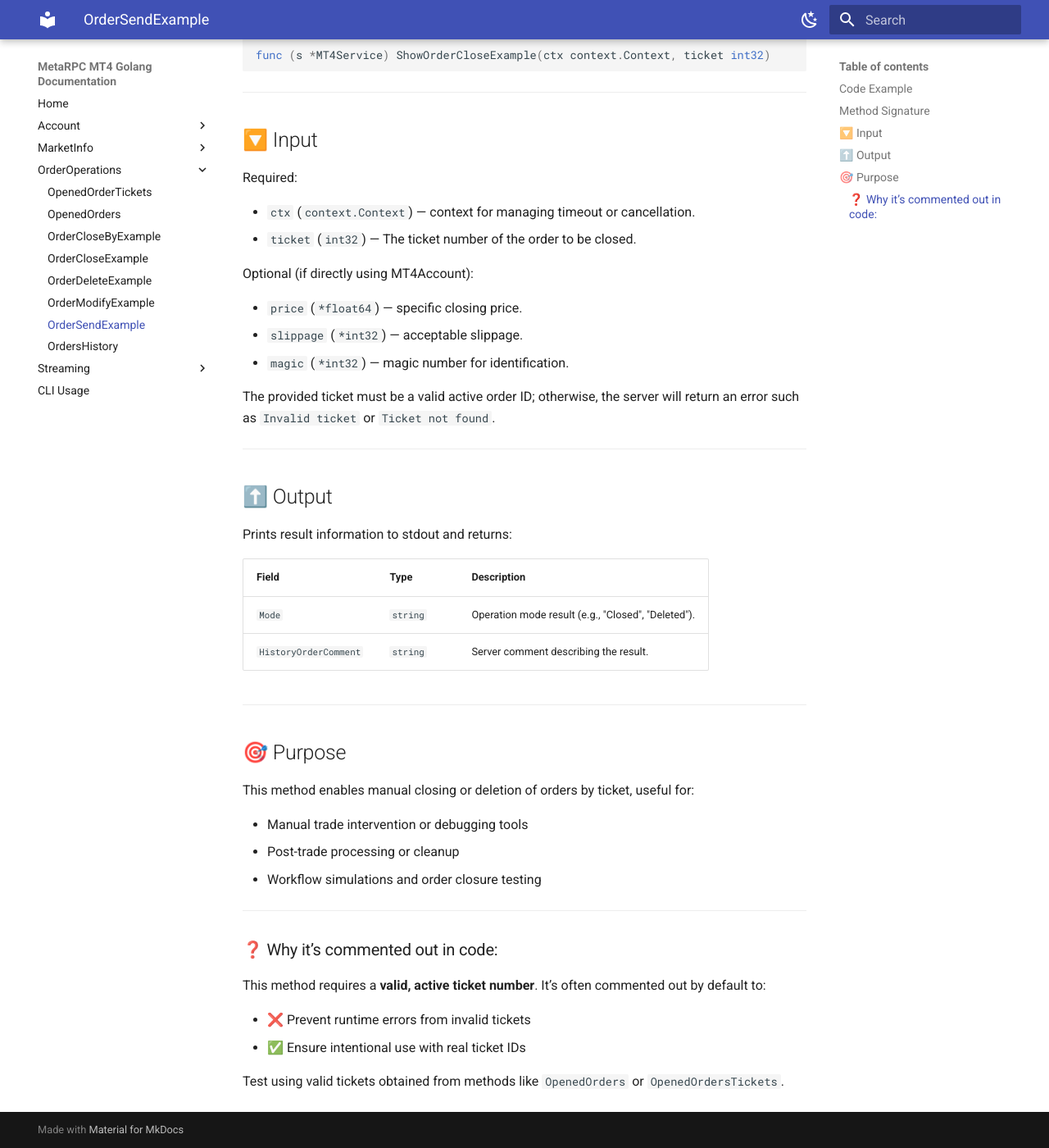
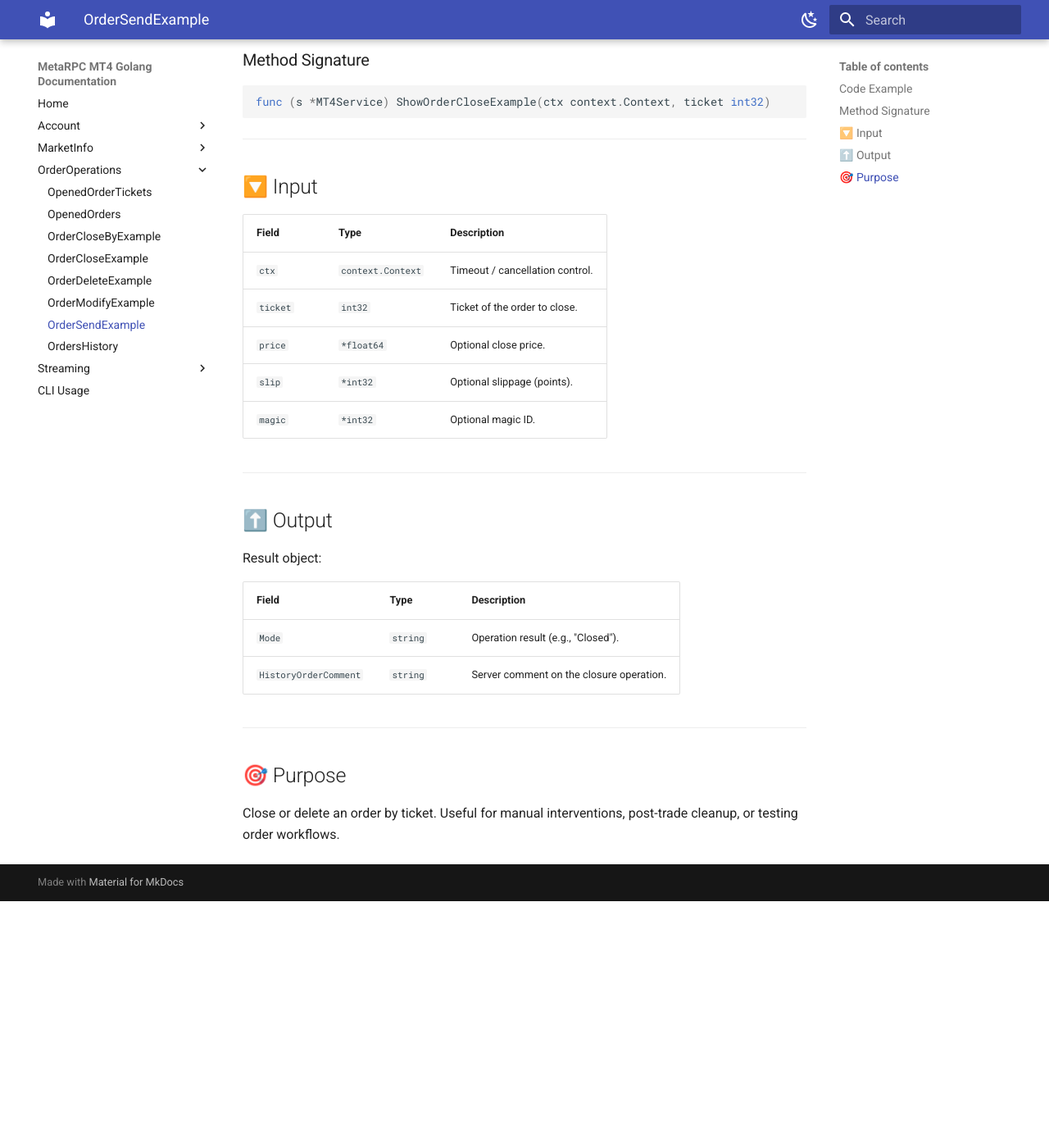
Before and after one commit to MetaRPC/GoMT4, an MkDocs documentation site: the page built from docs/Order_Operations/ShowOrderSendExample.md, in a window 1280 px wide and 1400 px high, scrolled down 603 px. Shown: the whole window at 82% size. Built offline with MkDocs 1.6.1 and Material for MkDocs 9.7.7, drawn with Linux system fonts in a browser that asks for light colours; after the commit the page ends 1702 px from its top, so only the background shows below that; some of the changed text lies outside the part shown.

Commit message:
Update ShowOrderSendExample.md

````diff
--- a/docs/Order_Operations/ShowOrderSendExample.md
+++ b/docs/Order_Operations/ShowOrderSendExample.md
@@ -1,7 +1,7 @@
 # Closing an Order
 
-> **Request:** close or delete an open order by its ticket
-> Sends a request to the server to close or delete the specified order.
+> **Request:** close or delete an active order by its ticket
+> Sends a request to terminate the specified trade.
 
 ---
 
@@ -12,12 +12,15 @@
 service.ShowOrderCloseExample(context.Background(), 123456)
 
 // Or directly from MT4Account
-result, err := mt4.OrderClose(context.Background(), 123456, nil, nil, nil)
+res, err := mt4.OrderClose(context.Background(), 123456, nil, nil, nil)
 if err != nil {
     log.Fatalf("Error closing order: %v", err)
 }
 
-fmt.Printf("Closed: %s, Comment: %s\n", result.GetMode(), result.GetHistoryOrderComment())
+fmt.Printf("Closed: %s | Comment: %s\n",
+    res.GetMode(),
+    res.GetHistoryOrderComment(),
+)
 ```
 
 ---
@@ -32,47 +35,28 @@ func (s *MT4Service) ShowOrderCloseExample(ctx context.Context, ticket int32)
 
 ## 🔽 Input
 
-Required:
-
-* `ctx` (`context.Context`) — context for managing timeout or cancellation.
-* `ticket` (`int32`) — The ticket number of the order to be closed.
-
-Optional (if directly using MT4Account):
-
-* `price` (`*float64`) — specific closing price.
-* `slippage` (`*int32`) — acceptable slippage.
-* `magic` (`*int32`) — magic number for identification.
-
-The provided ticket must be a valid active order ID; otherwise, the server will return an error such as `Invalid ticket` or `Ticket not found`.
+| Field    | Type              | Description                     |
+| -------- | ----------------- | ------------------------------- |
+| `ctx`    | `context.Context` | Timeout / cancellation control. |
+| `ticket` | `int32`           | Ticket of the order to close.   |
+| `price`  | `*float64`        | Optional close price.           |
+| `slip`   | `*int32`          | Optional slippage (points).     |
+| `magic`  | `*int32`          | Optional magic ID.              |
 
 ---
 
 ## ⬆️ Output
 
-Prints result information to stdout and returns:
+Result object:
 
-| Field                 | Type     | Description                                        |
-| --------------------- | -------- | -------------------------------------------------- |
-| `Mode`                | `string` | Operation mode result (e.g., "Closed", "Deleted"). |
-| `HistoryOrderComment` | `string` | Server comment describing the result.              |
+| Field                 | Type     | Description                              |
+| --------------------- | -------- | ---------------------------------------- |
+| `Mode`                | `string` | Operation result (e.g., "Closed").       |
+| `HistoryOrderComment` | `string` | Server comment on the closure operation. |
 
 ---
 
 ## 🎯 Purpose
 
-This method enables manual closing or deletion of orders by ticket, useful for:
-
-* Manual trade intervention or debugging tools
-* Post-trade processing or cleanup
-* Workflow simulations and order closure testing
-
----
-
-### ❓ Why it’s commented out in code:
-
-This method requires a **valid, active ticket number**. It’s often commented out by default to:
-
-* ❌ Prevent runtime errors from invalid tickets
-* ✅ Ensure intentional use with real ticket IDs
-
-Test using valid tickets obtained from methods like `OpenedOrders` or `OpenedOrdersTickets`.
+Close or delete an order by ticket.
+Useful for manual interventions, post-trade cleanup, or testing order workflows.
````
